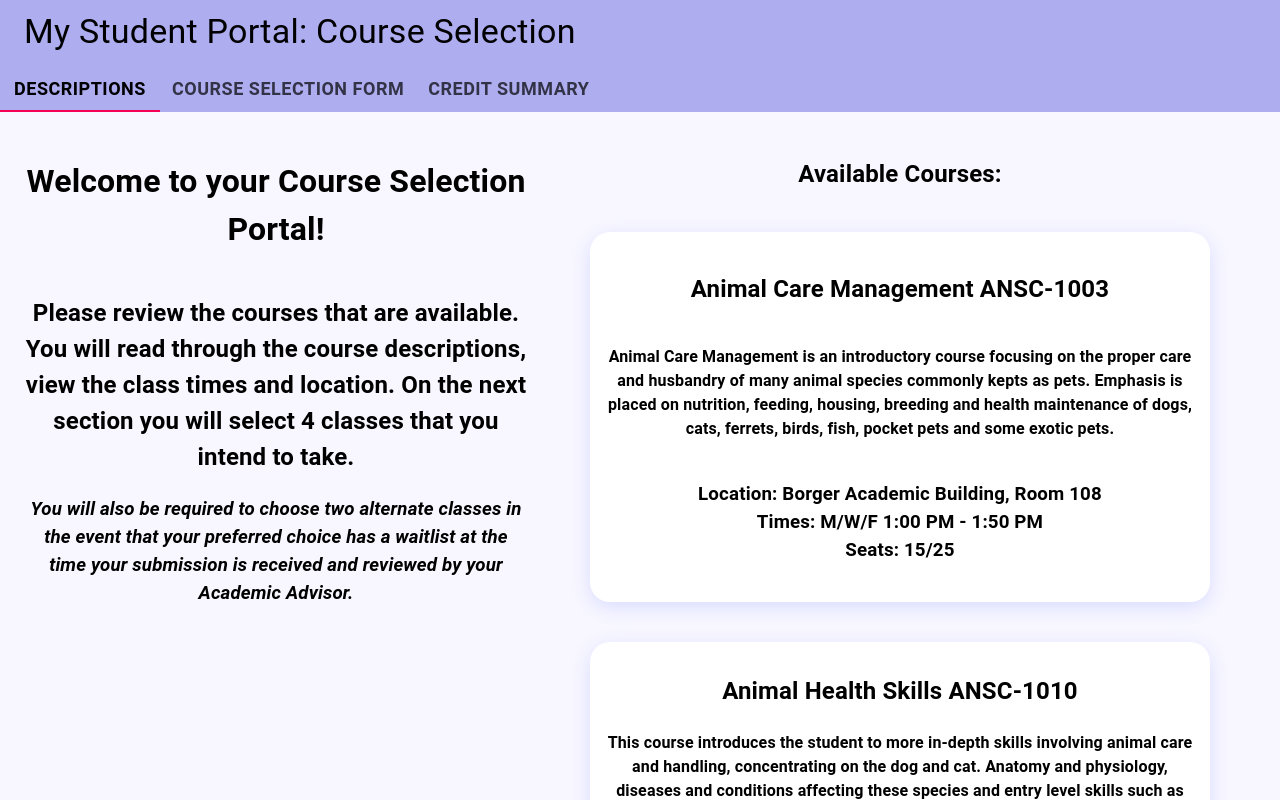
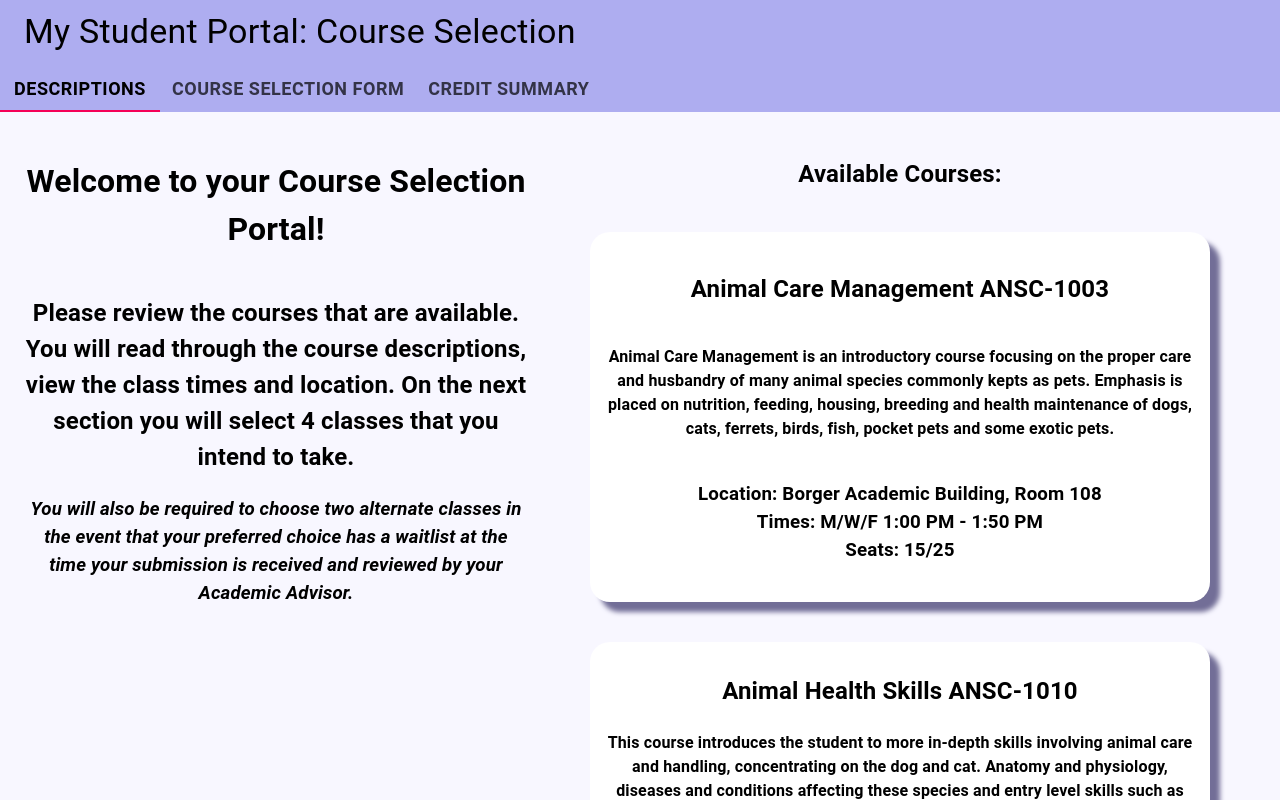
Before and after one commit to saiken86807/course-selector-app, a React (Create React App) app: page / in a window 1280 px wide. Shown: the top 800 px of the page. Built offline with nearby package versions, Linux system fonts and the light colour scheme.

Commit message:
made edits to eval tab

```diff
--- a/src/App.css
+++ b/src/App.css
@@ -14,7 +14,7 @@
 	flex-direction: column;
 	justify-content: space-around;
 	align-items: center;
-	box-shadow: 0px 5px 20px #d8dcff;
+	box-shadow: 10px 10px 5px 0px #726e97;
 	background: white;
 }
 
@@ -73,6 +73,7 @@ h3, h4 {
 }
 .CreditHistoryTable {
 	min-width: 400px;
+	width: fit-content;
 }
 
 
@@ -87,23 +88,7 @@ h3, h4 {
 		flex-direction: column;
 		justify-content: space-around;
 		align-items: center;
-		box-shadow: 0px 5px 20px #d8dcff;
+		box-shadow: 10px 10px 5px 0px #726e97;
 		background: white;
 	}
 }
-
-/* @media screen and (min-width: 576px) {
-	.courses {
-		height: 600px;
-		width: 500px;
-		border-radius: 20px;
-		margin: 20px;
-		padding: 10px;
-		display: flex;
-		flex-direction: column;
-		justify-content: space-around;
-		align-items: center;
-		box-shadow: 0px 5px 20px #d8dcff;
-		background: white;
-	}
-} */
--- a/src/PageLayout/CreditEvaluation.js
+++ b/src/PageLayout/CreditEvaluation.js
@@ -57,7 +57,7 @@ export default function CreditEvaluation() {
 
 	return (
 		<TableContainer component={Paper}>
-			<Table className="CreditHistoryTable" aria-label="credit evaluation table">
+			<Table className="CreditHistoryTable" size="size" aria-label="credit evaluation table">
 				<TableHead>
 					<TableRow>
 						<StyledTableCell align="left">Course Number</StyledTableCell>
```
